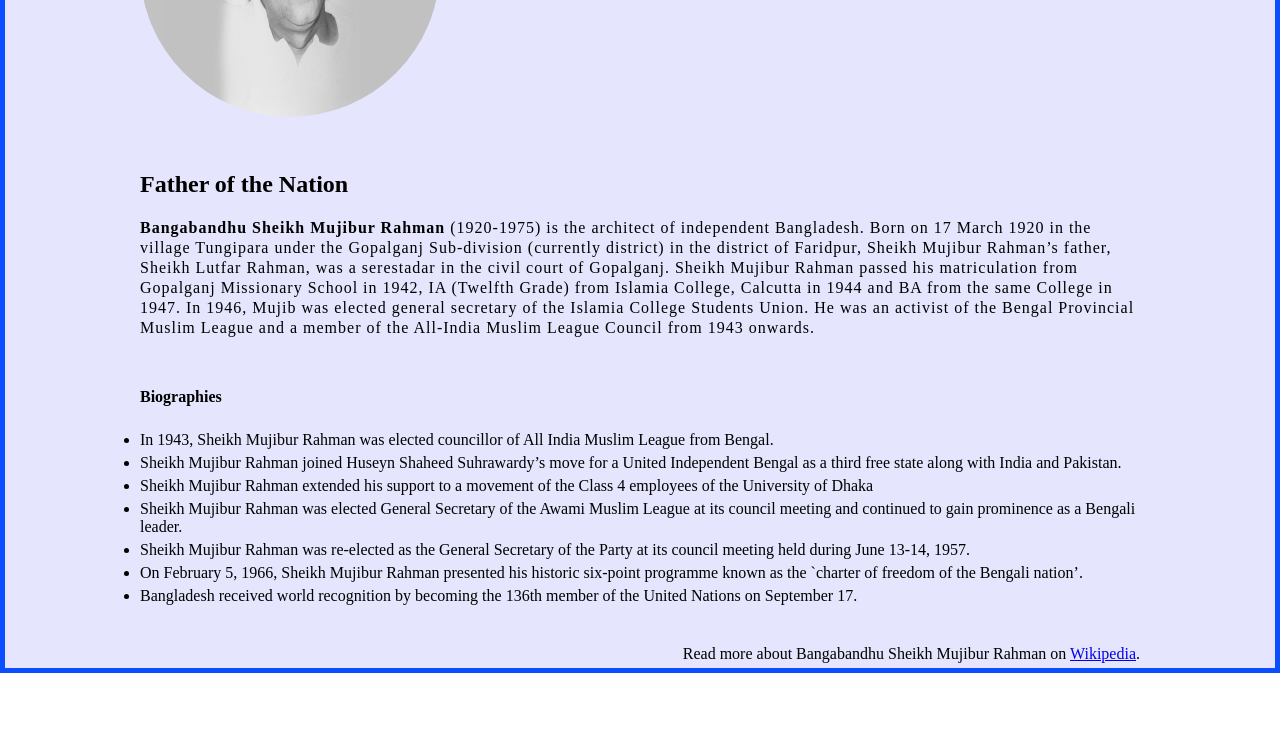
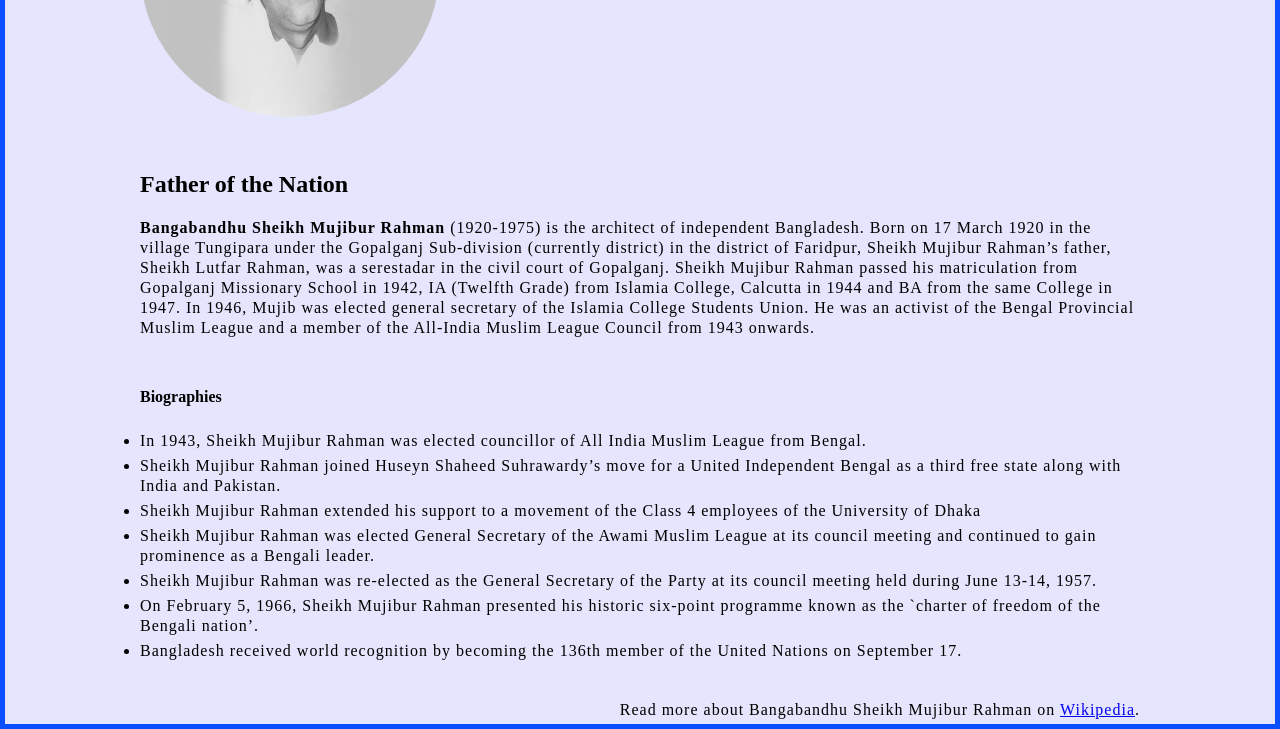
Before and after one commit to hazzajanik/about-mujo, a plain HTML site: page index.html in a window 1280 px wide. Shown: the part 238-967 px from the top of the page. Before the commit the page ends 911 px from the top, so only its background shows below. Drawn offline with Linux system fonts and the light colour scheme.

Commit message:
font space added

```diff
--- a/style.css
+++ b/style.css
@@ -56,9 +56,12 @@ div h4{
 }
 .mujib-2 ul > li{
     padding-top: 5px;
+    line-height:20px;
+    letter-spacing: 1px;
 }
 .last-para{
     padding-top: 20px;
     padding-bottom: 5px;
     text-align: end;
+    letter-spacing: 1px;
 }
```
